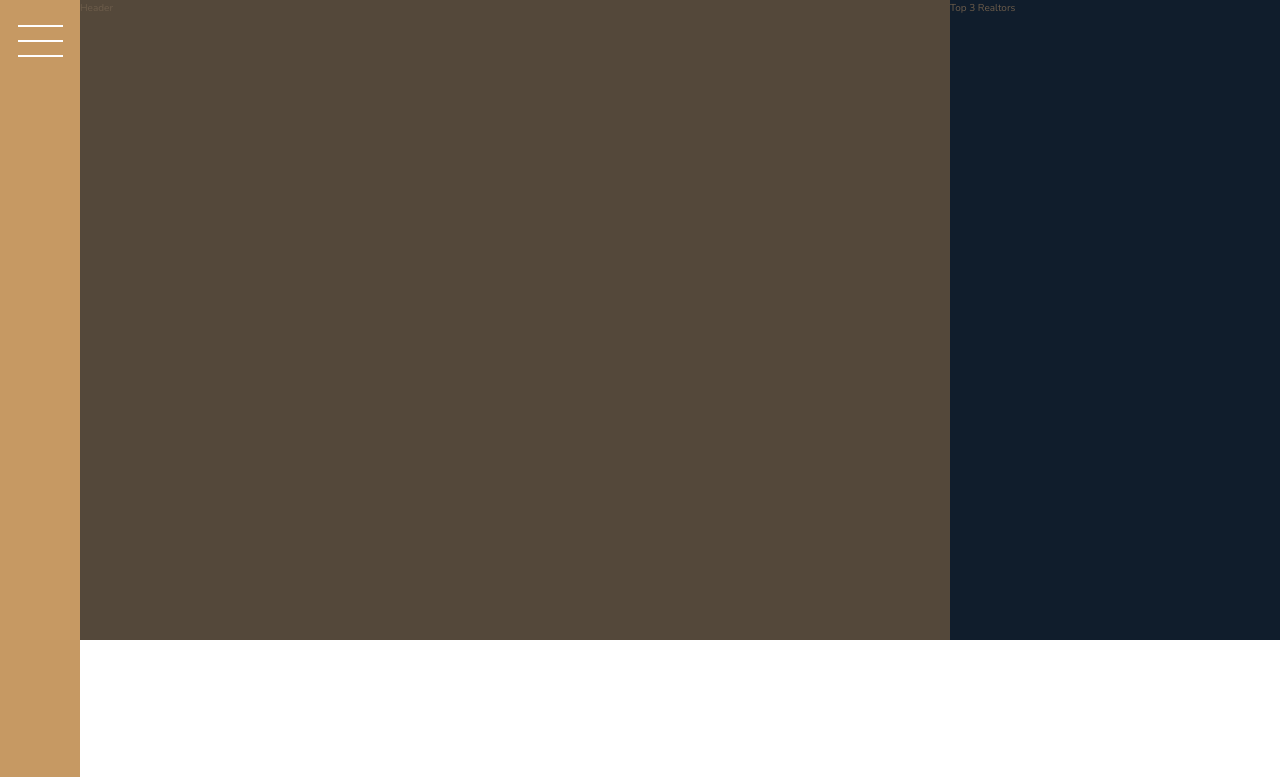
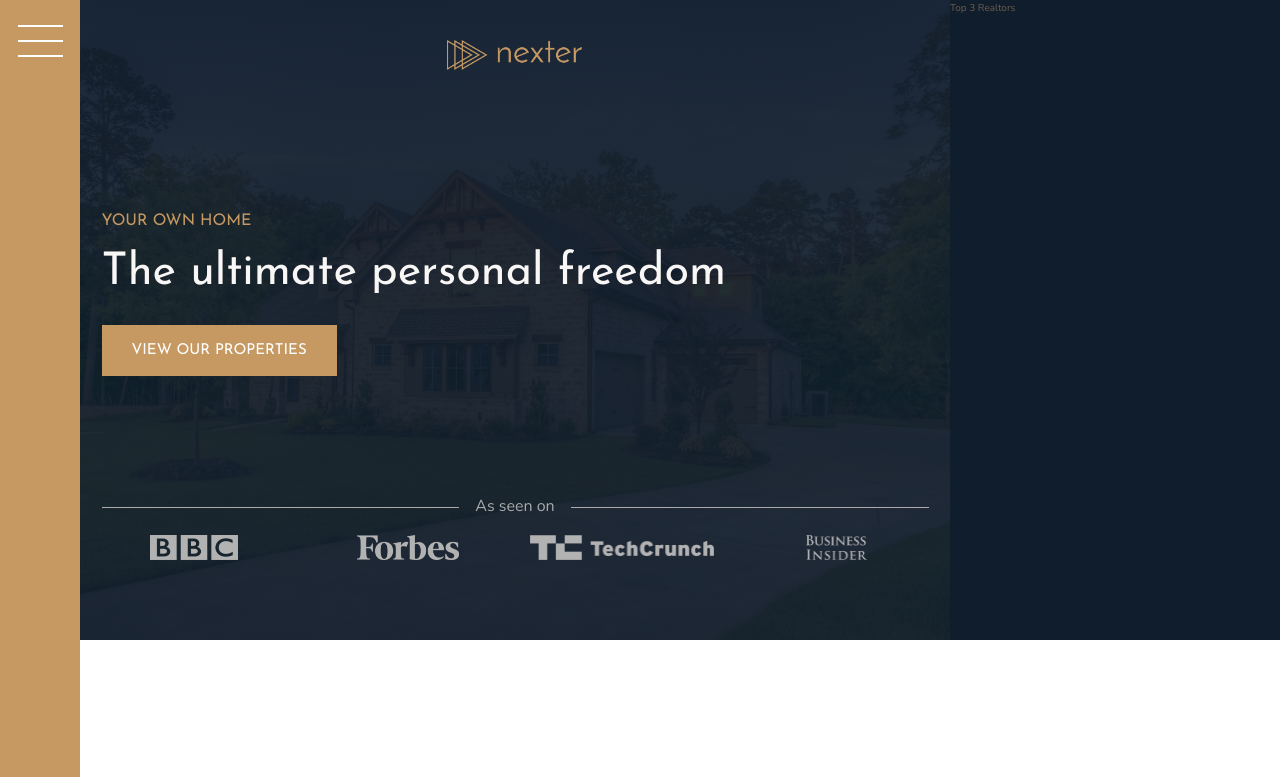
Before and after one commit to pauloteixeirajr/nexter, a website: page index.html in a window 1280 px wide. Shown: the top 777 px of the page. Drawn offline with nearby package versions, Linux system fonts and the light colour scheme.

Commit message:
adding header

```diff
--- a/index.html
+++ b/index.html
@@ -18,7 +18,19 @@
         <button class="nav-btn"></button>
     </div>
 
-    <header class="header">Header</header>
+    <header class="header">
+        <img src="img/logo.png" alt="Nexter logo" class="header__logo">
+        <h3 class="heading-3">Your own home</h3>
+        <h1 class="heading-1">The ultimate personal freedom</h1>
+        <button class="btn header__btn">View our properties</button>
+        <div class="header__seenon-text">As seen on</div>
+        <div class="header__seenon-logos">
+            <img src="img/logo-bbc.png" alt="BBC Logo">
+            <img src="img/logo-forbes.png" alt="Forbes Logo">
+            <img src="img/logo-techcrunch.png" alt="TechCrunch Logo">
+            <img src="img/logo-bi.png" alt="Business Inside Logo">
+        </div>
+    </header>
 
     <div class="realtors">Top 3 Realtors</div>
 
--- a/sass/_header.scss
+++ b/sass/_header.scss
@@ -1,4 +1,59 @@
 .header {
-  background-color: $color-grey-dark-1;
   grid-column: full-start / col-end 6;
+  background-image: linear-gradient(
+      rgba($color-secondary, 0.93),
+      rgba($color-secondary, 0.93)
+    ),
+    url(../img/hero.jpeg);
+
+  background-size: cover;
+  background-position: center;
+  padding: 8rem;
+  padding-top: 4rem;
+
+  display: grid;
+  grid-template-rows: 1fr min-content 6rem 1fr;
+  grid-template-columns: max-content;
+  row-gap: 1.5rem;
+  justify-content: center;
+
+  &__logo {
+    height: 3rem;
+    justify-self: center;
+  }
+
+  &__btn {
+    align-self: start;
+    justify-self: start;
+  }
+
+  &__seenon-text {
+    font-size: 1.6rem;
+    color: $color-grey-light-2;
+
+    display: grid;
+    grid-template-columns: 1fr max-content 1fr;
+    column-gap: 1.6rem;
+    align-items: center;
+
+    &::before,
+    &::after {
+      height: 1px;
+      display: block;
+      background-color: currentColor;
+      content: "";
+    }
+  }
+
+  &__seenon-logos {
+    display: grid;
+    grid-template-columns: repeat(4, 1fr);
+    gap: 3rem;
+    justify-items: center;
+
+    img {
+      height: 2.5rem;
+      filter: brightness(70%);
+    }
+  }
 }
--- a/sass/_typography.scss
+++ b/sass/_typography.scss
@@ -5,6 +5,9 @@
 
 .heading-1 {
   @extend %heading;
+  font-size: 4.5rem;
+  color: $color-grey-light-1;
+  line-height: 1;
 }
 
 .heading-2 {
```
Also changed, not shown: css/style.css.
